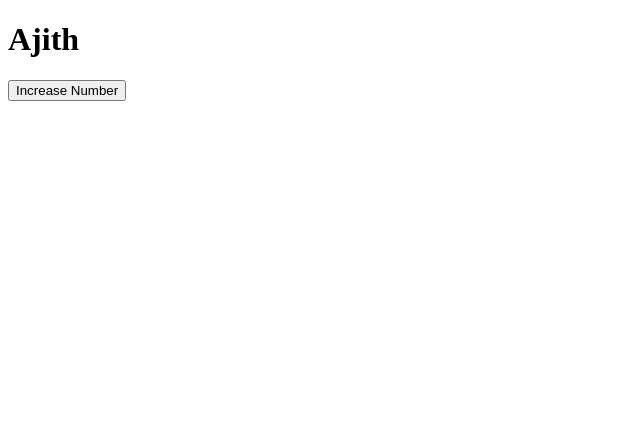
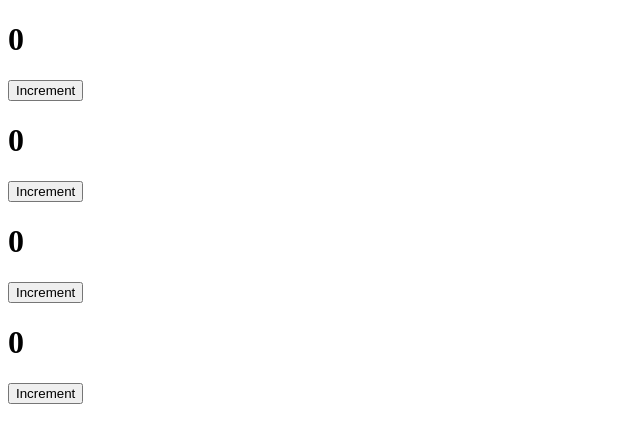
Before and after one commit to LivinkumarS/Nivashkanna-react-class, a React (Vite) app: page / in a window 1280 px wide. Shown: the top 442 px of the page, without its empty margins (0-640 px from the left). Built offline with nearby package versions, Linux system fonts and the light colour scheme.

Commit message:
useState multi components

```diff
--- a/src/App.jsx
+++ b/src/App.jsx
@@ -1,31 +1,13 @@
-import React, { useState, useEffect } from "react";
-import "./App.css";
+import React from 'react'
+import Incremant from './Incremant'
 
 export default function App() {
-  const nameList = ["Ajith", "Vijay", "Surya", "Vikram", "Dhanush"];
-
-  const [number, setNumber] = useState(0);
-
-
-  useEffect(() => {
-    console.log("Changed Name");
-  }, [number]);
-
   return (
     <div>
-      <h1>{nameList[number]}</h1>
-      <button
-        onClick={() => {
-          setNumber((prev) => {
-            if (prev == 4) {
-              return 0;
-            }
-            return ++prev;
-          });
-        }}
-      >
-        Increase Number
-      </button>
+      <Incremant/>
+      <Incremant/>
+      <Incremant/>
+      <Incremant/>
     </div>
-  );
+  )
 }
--- /dev/null
+++ b/src/Incremant.jsx
@@ -0,0 +1,21 @@
+import React, { useState } from "react";
+
+export default function Incremant() {
+  const [number, setNumer] = useState(0);
+
+  return (
+    <div>
+      <h1>{number}</h1>
+
+      <button
+        onClick={() => {
+          setNumer((prev) => {
+            return ++prev;
+          });
+        }}
+      >
+        Increment
+      </button>
+    </div>
+  );
+}
```
